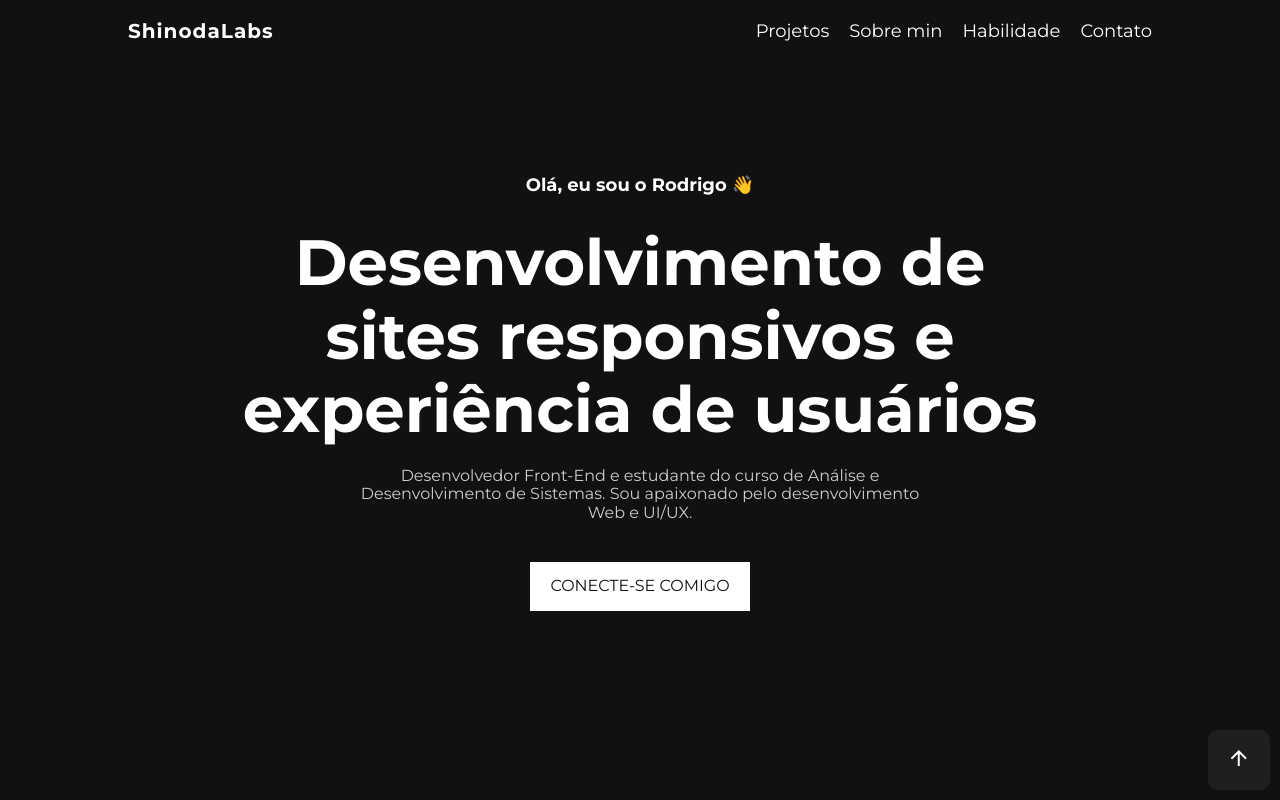
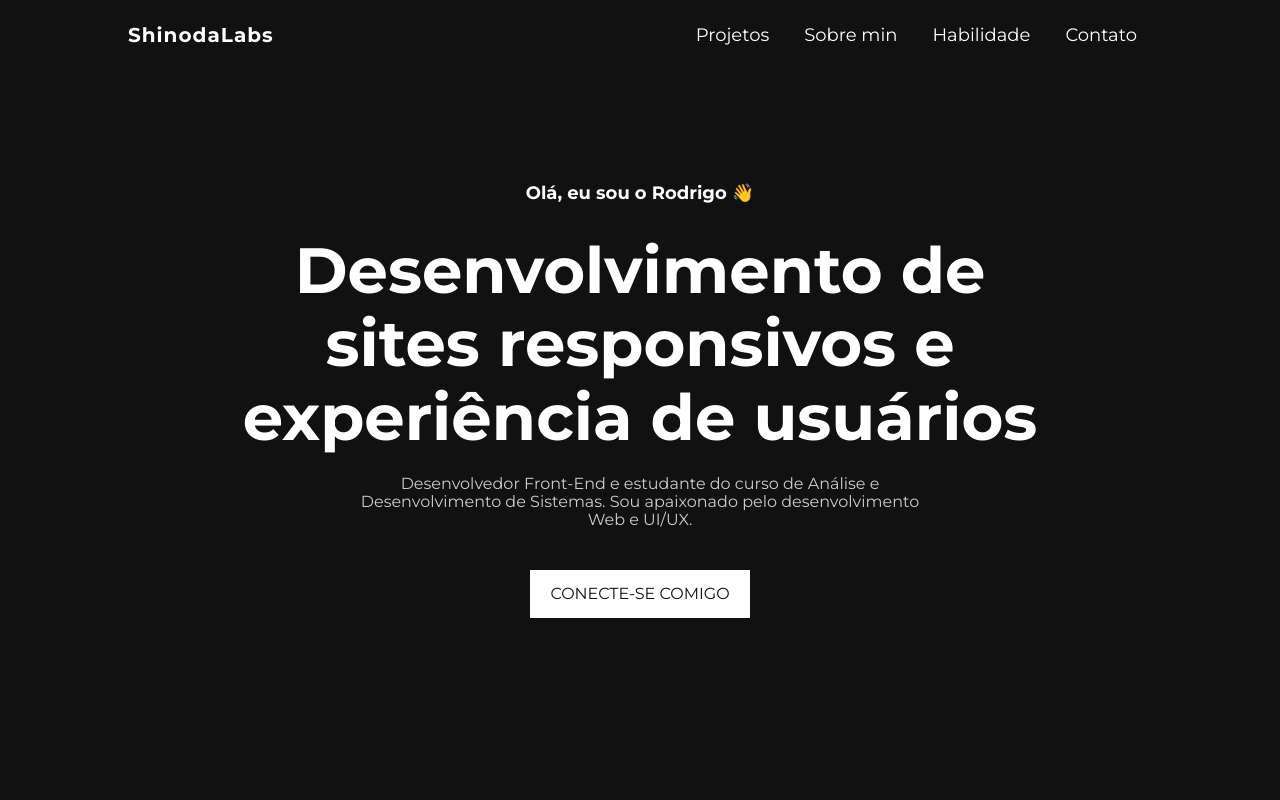
Before and after one commit to rodrigordgfs/portifolio-shinodalabs-old, a Vue app: page / in a window 1280 px wide. Shown: the top 800 px of the page. Built offline with nearby package versions, Linux system fonts and the light colour scheme.

Commit message:
Validaion to show back to top button

```diff
--- a/src/components/BackToTop.vue
+++ b/src/components/BackToTop.vue
@@ -1,5 +1,5 @@
 <template>
-  <a id="back-to-top" @click="backToTop()">
+  <a id="back-to-top" @click="backToTop()" v-if="showButton">
     <span class="material-icons"> arrow_upward </span>
   </a>
 </template>
@@ -8,7 +8,26 @@
 export default {
   name: "BackToTop",
 
+  data() {
+    return {
+      showButton: false,
+    };
+  },
+
+  mounted() {
+    window.addEventListener("scroll", this.onScroll);
+  },
+
+  beforeDestroy() {
+    window.removeEventListener("scroll", this.onScroll);
+  },
+
   methods: {
+    onScroll() {
+      this.windowTop = window.top.scrollY;
+      this.showButton = this.windowTop > 600;
+    },
+
     backToTop() {
       document.body.scrollTop = 0; // For Safari
       document.documentElement.scrollTop = 0; // For Chrome, Firefox, IE and Opera
@@ -30,7 +49,7 @@ export default {
   background-color: $black;
   color: $white;
   border-radius: 0.625rem;
-  transition: 0.2s cubic-bezier(0.06, 0.29, 0.19, 1.4);
+  transition: 0.5s cubic-bezier(0.06, 0.29, 0.19, 1.4);
   text-decoration: none;
   z-index: 99;
   -webkit-tap-highlight-color: transparent;
--- a/src/views/Footer/Footer.vue
+++ b/src/views/Footer/Footer.vue
@@ -86,7 +86,7 @@ $montserrat: "Montserrat", sans-serif;
       padding: 10px;
       border: 1px solid $white;
       border-radius: 50%;
-      transition: 0.2s cubic-bezier(0.06, 0.29, 0.19, 1.4);
+      transition: 0.5s cubic-bezier(0.06, 0.29, 0.19, 1.4);
       .icon-image {
         width: 30px;
         height: 30px;
--- a/src/views/Header/Header.vue
+++ b/src/views/Header/Header.vue
@@ -42,7 +42,7 @@ $montserrat: "Montserrat", sans-serif;
       font-weight: 700;
       color: $white;
       letter-spacing: 1px;
-      transition: 0.2s cubic-bezier(0.06, 0.29, 0.19, 1.4);
+      transition: 0.5s cubic-bezier(0.06, 0.29, 0.19, 1.4);
       &:hover {
         color: $red;
       }
--- a/src/views/Header/Menu.vue
+++ b/src/views/Header/Menu.vue
@@ -76,7 +76,7 @@ $montserrat: "Montserrat", sans-serif;
 #menu {
   #menu__items {
     display: flex;
-    gap: 20px;
+    gap: 5px;
     list-style: none;
     li {
       a {
@@ -84,7 +84,8 @@ $montserrat: "Montserrat", sans-serif;
         font-size: 18px;
         color: $white;
         font-family: $montserrat;
-        transition: 0.2s cubic-bezier(0.06, 0.29, 0.19, 1.4);
+        transition: 0.5s cubic-bezier(0.06, 0.29, 0.19, 1.4);
+        padding: 5px 15px;
         &:hover {
           color: $black;
           background-color: $red;
@@ -142,7 +143,7 @@ $montserrat: "Montserrat", sans-serif;
       right: 0;
       background: $black;
       z-index: 1000;
-      transition: 0.2s cubic-bezier(0.06, 0.29, 0.19, 1.4);
+      transition: 0.5s cubic-bezier(0.06, 0.29, 0.19, 1.4);
       visibility: hidden;
       overflow-y: hidden;
       li {
--- a/src/views/Presentation/Presentation.vue
+++ b/src/views/Presentation/Presentation.vue
@@ -63,7 +63,7 @@ $montserrat: "Montserrat", sans-serif;
     text-transform: uppercase;
     padding: 15px 20px;
     margin-top: 40px;
-    transition: 0.2s cubic-bezier(0.06, 0.29, 0.19, 1.4);
+    transition: 0.5s cubic-bezier(0.06, 0.29, 0.19, 1.4);
     &:hover {
       background-color: $red;
     }
--- a/src/views/Projects/ProjectItem.vue
+++ b/src/views/Projects/ProjectItem.vue
@@ -54,7 +54,7 @@ $montserrat: "Montserrat", sans-serif;
   img {
     max-width: 100%;
     display: block;
-    transition: 0.2s cubic-bezier(0.06, 0.29, 0.19, 1.4);
+    transition: 0.5s cubic-bezier(0.06, 0.29, 0.19, 1.4);
   }
   &:hover > img {
     transform: scale(1.3);
@@ -65,7 +65,7 @@ $montserrat: "Montserrat", sans-serif;
     height: 100%;
     width: 100%;
     opacity: 0;
-    transition: 0.2s cubic-bezier(0.06, 0.29, 0.19, 1.4);
+    transition: 0.5s cubic-bezier(0.06, 0.29, 0.19, 1.4);
     background-color: rgba(200, 45, 23, 0.8);
     .project__item_overlay_content {
       position: absolute;
@@ -91,7 +91,7 @@ $montserrat: "Montserrat", sans-serif;
         background-color: $black;
         text-transform: uppercase;
         padding: 10px 50px;
-        transition: 0.2s cubic-bezier(0.06, 0.29, 0.19, 1.4);
+        transition: 0.5s cubic-bezier(0.06, 0.29, 0.19, 1.4);
         &:hover {
           color: $black;
           background-color: $white;
```
